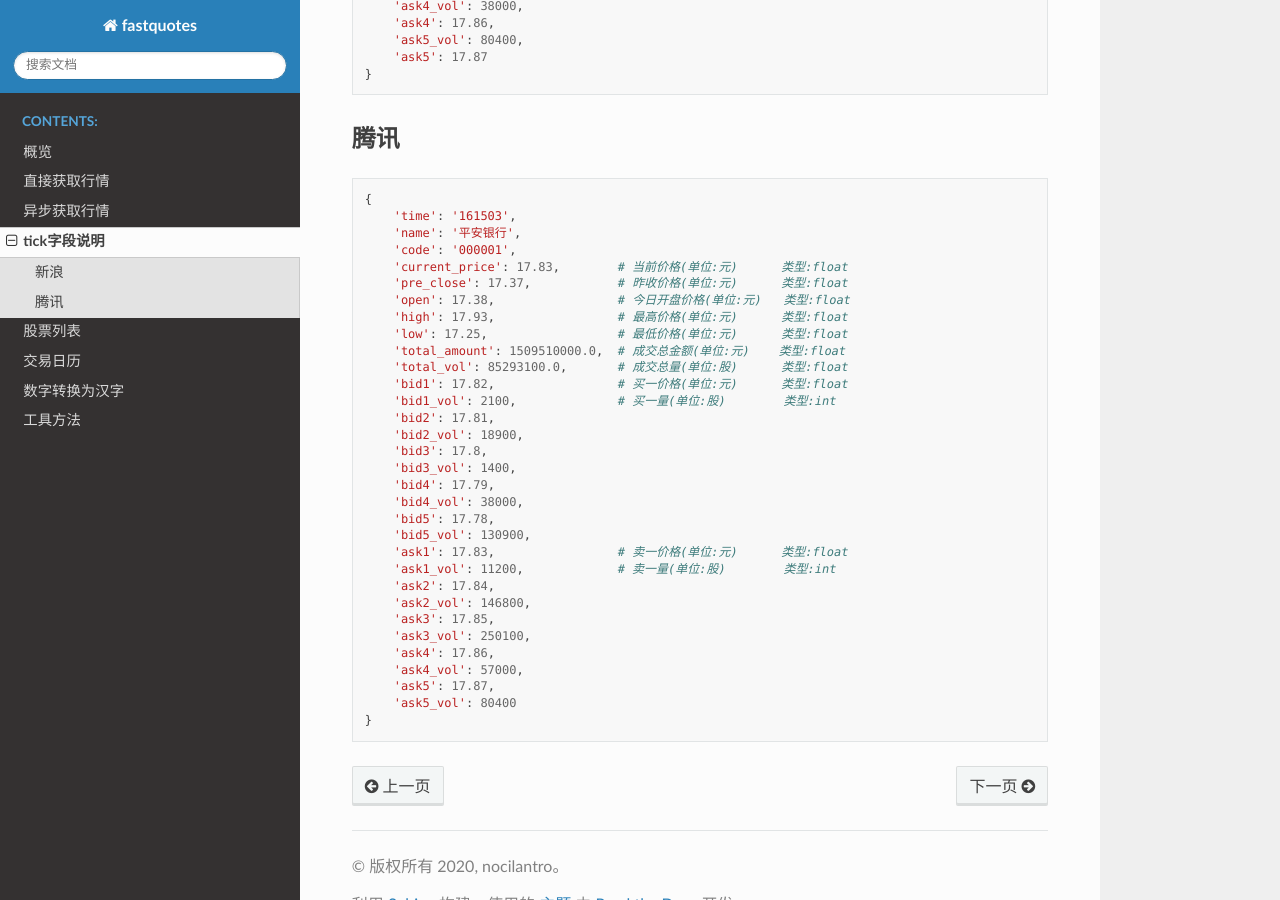
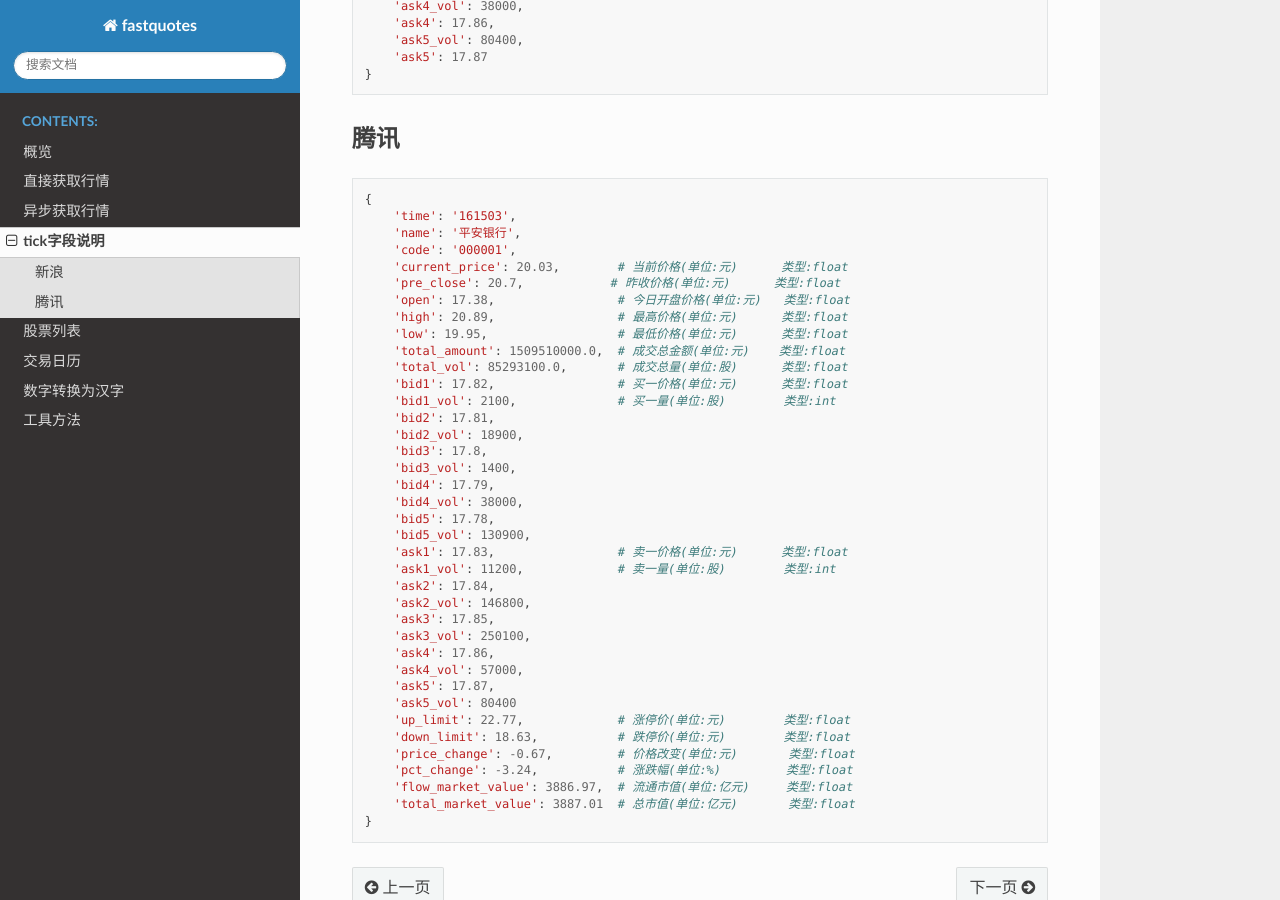
Before and after one commit to YangzhenZhao/fastquotes, a Sphinx documentation site: the page built from docs/source/tick.md, in a window 1280 px wide and 900 px high, scrolled down 695 px. Built offline with Sphinx 7.4.7 and the Read the Docs theme 2.0.0, drawn with Linux system fonts in a browser that asks for light colours; the version number could not be read and is left out.

Commit message:
Tencent tick add some field

````diff
--- a/docs/source/tick.md
+++ b/docs/source/tick.md
@@ -44,11 +44,11 @@
     'time': '161503',
     'name': '平安银行',
     'code': '000001',
-    'current_price': 17.83,        # 当前价格(单位:元)      类型:float
-    'pre_close': 17.37,            # 昨收价格(单位:元)      类型:float
+    'current_price': 20.03,        # 当前价格(单位:元)      类型:float
+    'pre_close': 20.7,            # 昨收价格(单位:元)      类型:float
     'open': 17.38,                 # 今日开盘价格(单位:元)   类型:float
-    'high': 17.93,                 # 最高价格(单位:元)      类型:float
-    'low': 17.25,                  # 最低价格(单位:元)      类型:float
+    'high': 20.89,                 # 最高价格(单位:元)      类型:float
+    'low': 19.95,                  # 最低价格(单位:元)      类型:float
     'total_amount': 1509510000.0,  # 成交总金额(单位:元)    类型:float
     'total_vol': 85293100.0,       # 成交总量(单位:股)      类型:float
     'bid1': 17.82,                 # 买一价格(单位:元)      类型:float
@@ -71,5 +71,11 @@
     'ask4_vol': 57000,
     'ask5': 17.87,
     'ask5_vol': 80400
+    'up_limit': 22.77,             # 涨停价(单位:元)        类型:float
+    'down_limit': 18.63,           # 跌停价(单位:元)        类型:float
+    'price_change': -0.67,         # 价格改变(单位:元)       类型:float
+    'pct_change': -3.24,           # 涨跌幅(单位:%)         类型:float
+    'flow_market_value': 3886.97,  # 流通市值(单位:亿元)     类型:float
+    'total_market_value': 3887.01  # 总市值(单位:亿元)       类型:float
 }
 ```
````
Also changed, not shown: 1 other file.
